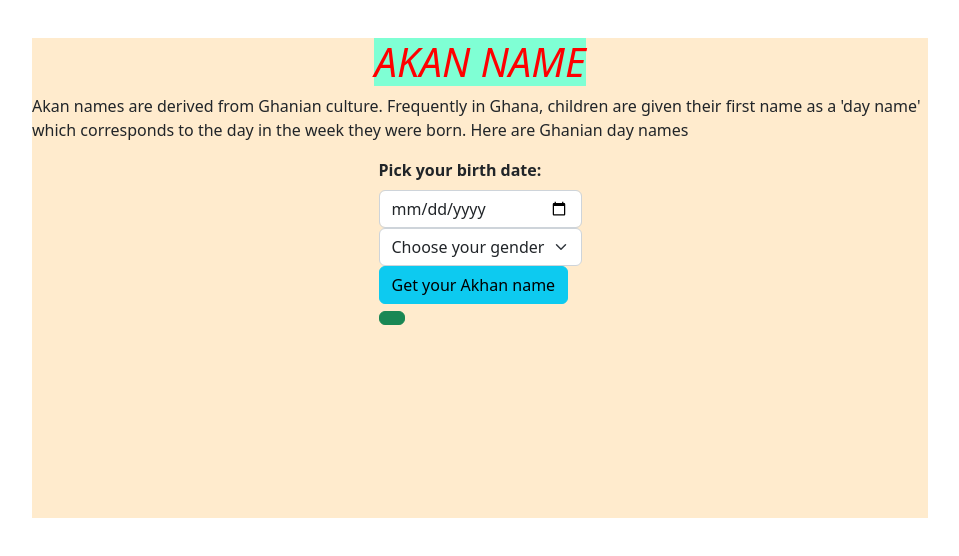
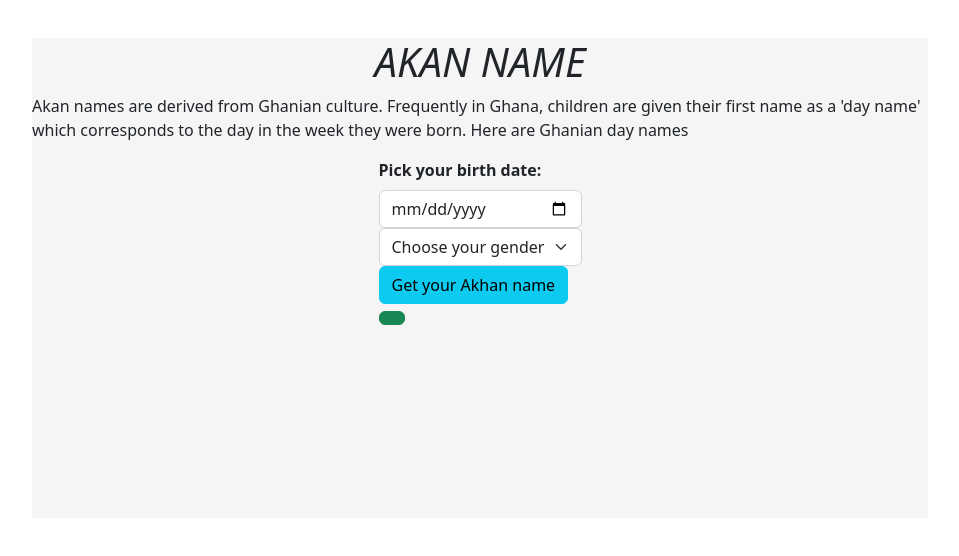
Before and after one commit to LONGERI197/FARM-WITH-BISASE, a plain HTML site: page index.html in a window 1280 px wide. Shown: the whole page, without its empty margins (160-1119 px from the left). Drawn offline with nearby package versions, Linux system fonts and the light colour scheme.

Commit message:
styling container

```diff
--- a/css/style.css
+++ b/css/style.css
@@ -1,6 +1,6 @@
 h1
 {
-background-color: aquamarine;color: red; font-style: italic;
+background-color:darkblue: red; font-style: italic;
 }
 h3
 {
@@ -17,7 +17,7 @@ body{
 
 }
 #container{
-background-color: blanchedalmond;
+background-color: whitesmoke;
 height: 60%;
 display: flex;
 flex-direction: column;
```
